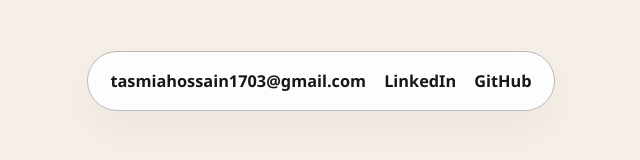
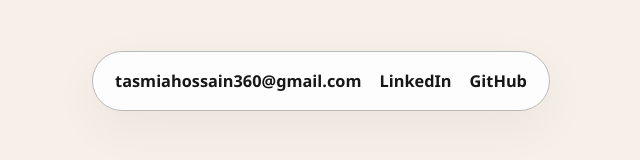
Before and after one commit to Tasmia-Hossain/Portfolio, a React (Create React App) app: page / in a window 1280 px wide. Shown: the part 6142-6302 px from the top of the page, without its empty margins (319-959 px from the left). Built offline with nearby package versions, Linux system fonts and the light colour scheme.

Commit message:
Update contact email in App.js

```diff
--- a/src/App.js
+++ b/src/App.js
@@ -10,7 +10,7 @@
 }
 
 const contact = {
-  email: "tasmiahossain1703@gmail.com",
+  email: "tasmiahossain360@gmail.com",
   location: "Dhaka, Bangladesh",
   github: "https://github.com/Tasmia-Hossain",
   linkedin: "https://linkedin.com/in/tasmia-hossain-kashfia",
```
